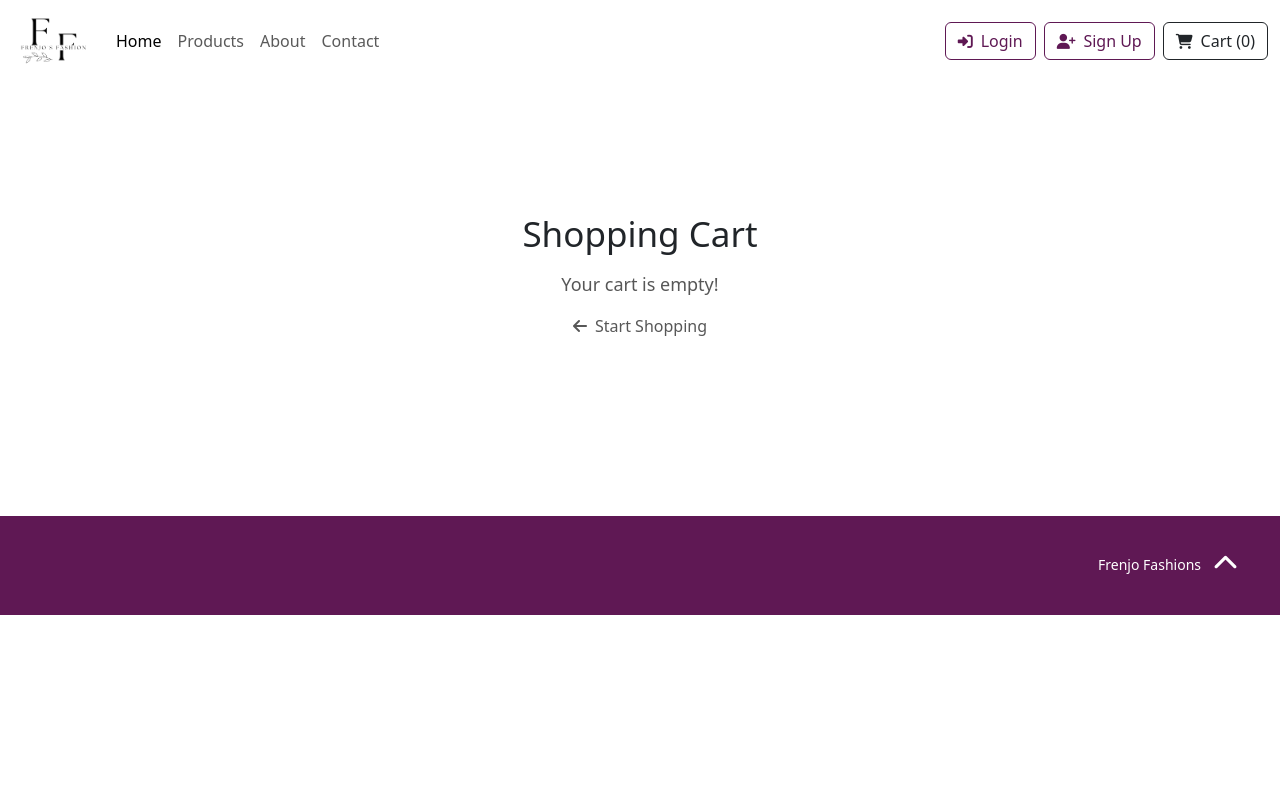
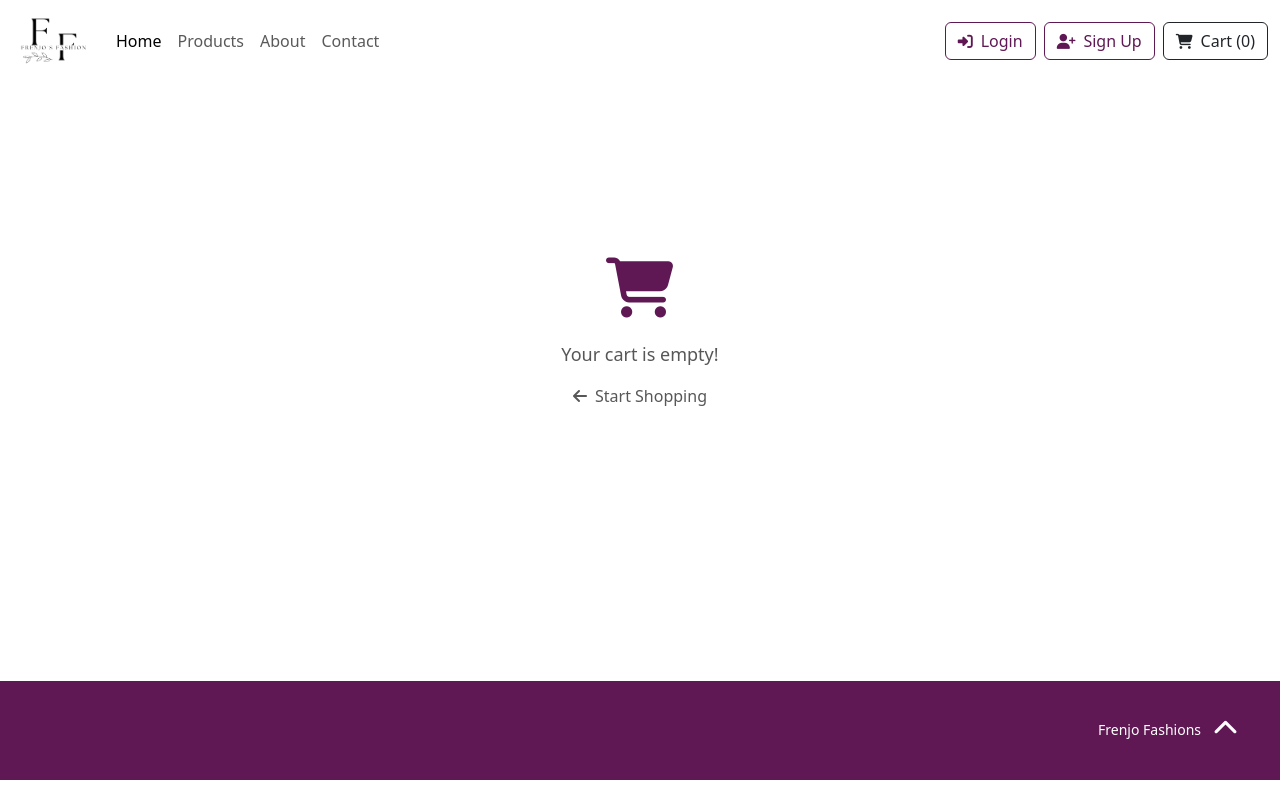
Before and after one commit to Brendafrenjo/e-commerce-app, a React (Create React App) app: page /cart in a window 1280 px wide. Built offline with nearby package versions, Linux system fonts and the light colour scheme.

Commit message:
Added shopping cart

```diff
--- a/src/About.js
+++ b/src/About.js
@@ -50,7 +50,7 @@ export default function About() {
               />
             </div>
             <div className="col-lg-6">
-              <h2 className="who-we-are">Who is Frenjo Fitness</h2>
+              <h2 className="who-we-are">Who is Frenjo Fashions</h2>
               <p className="about-company">
                 Welcome to Frenjo Fashions, where style meets sophistication
                 across a diverse array of categories. Explore our meticulously
--- a/src/Cart.css
+++ b/src/Cart.css
@@ -8,14 +8,22 @@
 }
 
 .emptyCart {
+  padding-top: 30px;
   display: flex;
   justify-content: center;
   align-items: center;
+  padding-bottom: 95px;
 }
 
 .emptyCart p {
   color: rgb(87, 87, 87);
   font-size: 18px;
+}
+
+.basket {
+  font-size: 60px;
+  padding: 15px;
+  color: #5f1854;
 }
 
 .displayCartItems {
@@ -117,7 +125,7 @@
 }
 
 .btn-clearcart {
-border: 1px solid black;
+  border: 1px solid black;
   color: black;
 }
 
@@ -173,4 +181,8 @@ border: 1px solid black;
   .check-out-info {
     text-align: center !important;
   }
+
+  .basket {
+  font-size: 45px;
+  }
 }
--- a/src/Cart.js
+++ b/src/Cart.js
@@ -46,6 +46,7 @@ export default function Cart() {
     return (
       <div className="emptyCart">
         <div className="col-md-5">
+          <i className="fa-solid fa-cart-shopping fa-shake basket"></i>
           <p className="mt-2">Your cart is empty!</p>
           <div className="">
             <NavLink
@@ -65,6 +66,7 @@ export default function Cart() {
     return (
       <div className="displayCartItems">
         <div className="container">
+          <h1 className="mb-4">Shopping Cart</h1>
           <div className="row cart-item">
             {handleCart.map((product) => (
               <div className="col-md-12 cart-item item" key={product.id}>
@@ -155,13 +157,8 @@ export default function Cart() {
 
   return (
     <div className="Cart">
-      <div className="container">
-        <div>
-          <h1>Shopping Cart</h1>
-        </div>
-        <div className=" row justify-content-center mb-5 pb-5">
-          {handleCart.length === 0 ? emptyCart() : displayCartItems()}
-        </div>
+      <div className=" row justify-content-center mb-5 pb-5">
+        {handleCart.length === 0 ? emptyCart() : displayCartItems()}
       </div>
     </div>
   );
```
